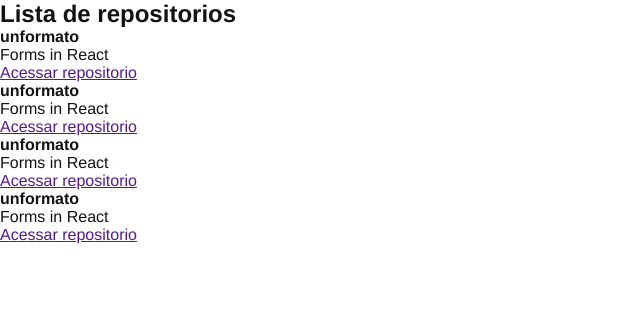
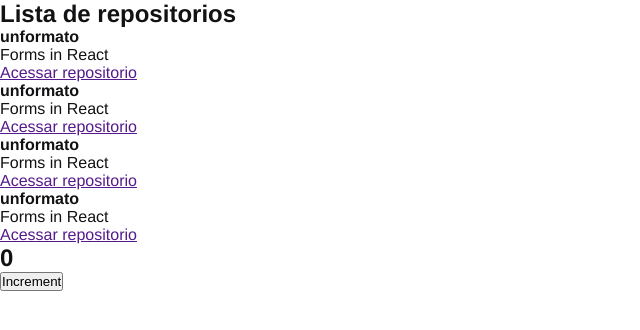
Before and after one commit to NicholasNeto/git-hub-explorer, a React app: page / in a window 1280 px wide. Shown: the top 330 px of the page, without its empty margins (0-640 px from the left). Built offline with nearby package versions, Linux system fonts and the light colour scheme.

Commit message:
created component Counter

```diff
--- a/src/App.jsx
+++ b/src/App.jsx
@@ -1,6 +1,13 @@
+import { Counter } from './components/Counter'
 import { RepositoryList } from './components/RepositoryList'
 import './sytles/global.scss'
 
 export function App() {
-    return <RepositoryList />
+    return(
+        <>
+            <RepositoryList />
+            <Counter />
+        </>
+    )
+
 }
--- /dev/null
+++ b/src/components/Counter.jsx
@@ -0,0 +1,18 @@
+import { useState } from 'react';
+
+export function Counter(){
+    let [ counter, setCounter] = useState(0)
+
+    function increment(){
+        counter += 1;
+        setCounter(counter)
+        console.log('Increment')
+    }
+
+    return (
+        <div>
+            <h2>{counter}</h2>
+            <button type="button" onClick={increment}>Increment</button>
+        </div>
+    )
+}
```
